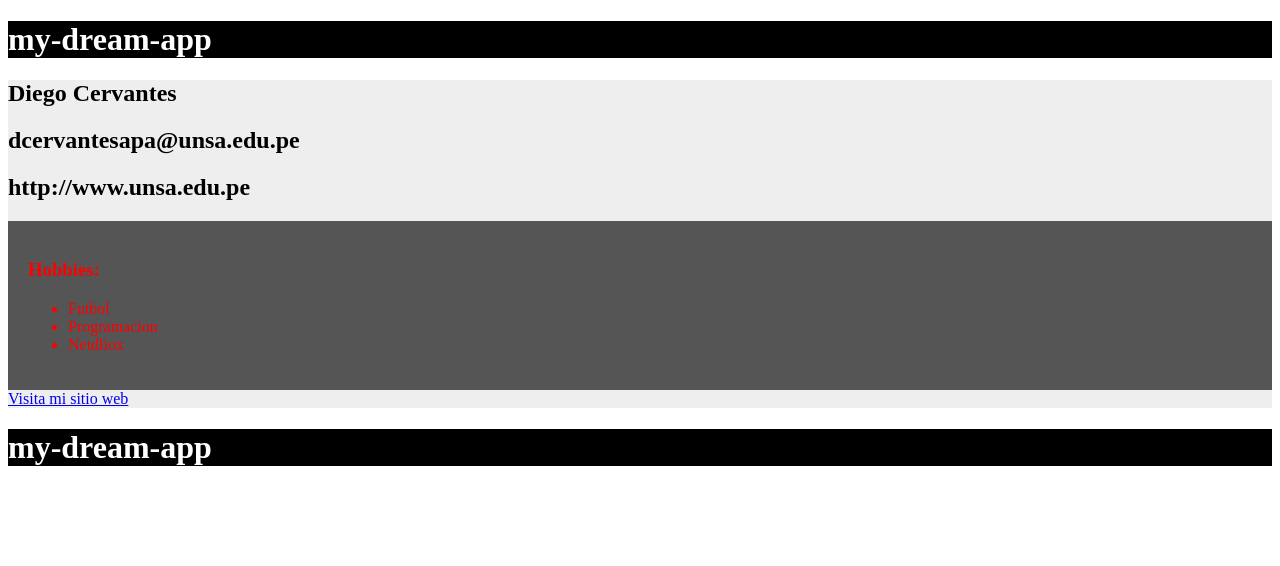
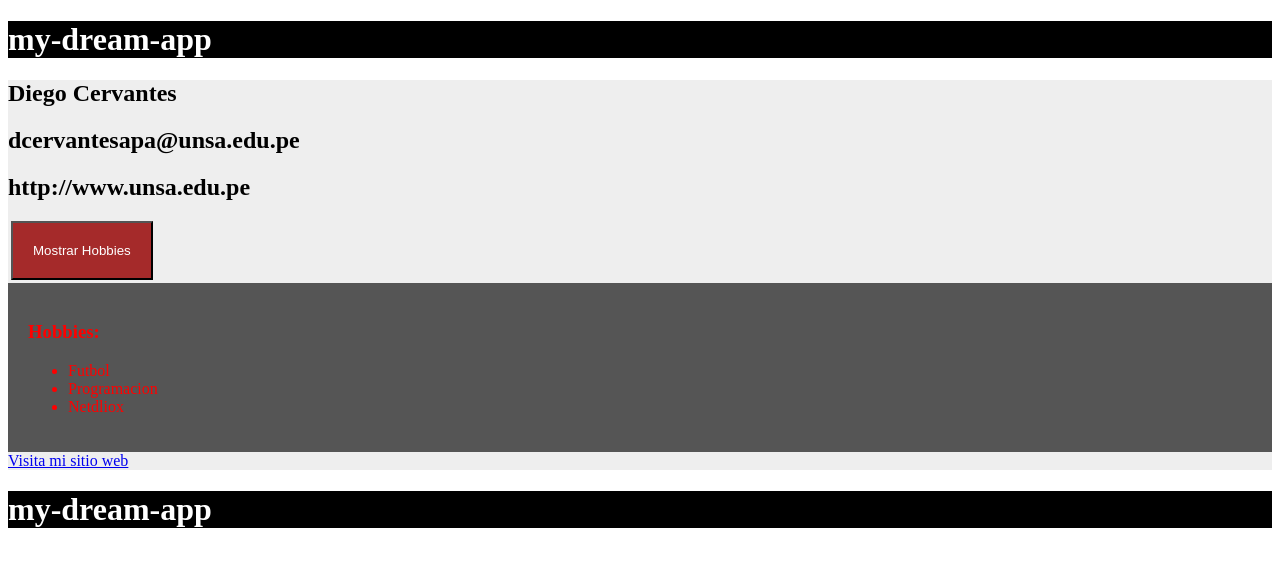
Before and after one commit to Aristides-1/PWEB2-TEORIA, an Angular app in the folder avanceGitAngular/proyectoAngular/my-dream-app/: page / in a window 1280 px wide. Shown: the top 566 px of the page. Built offline with nearby package versions, Linux system fonts and the light colour scheme.

Commit message:
a;adiendo casilla de boton mostrar hobbies

```diff
--- a/avanceGitAngular/proyectoAngular/my-dream-app/src/app/app.component.html
+++ b/avanceGitAngular/proyectoAngular/my-dream-app/src/app/app.component.html
@@ -9,6 +9,7 @@
   <h2>{{ email }}</h2>
   <h2>{{ webpage }}</h2>
 
+  <button (click)="toggleHobbies()" class="btn">Mostrar Hobbies</button>
   <div *ngIf="showhobbies()" class="component2">
     <h3>Hobbies:</h3>
     <ul>
```
